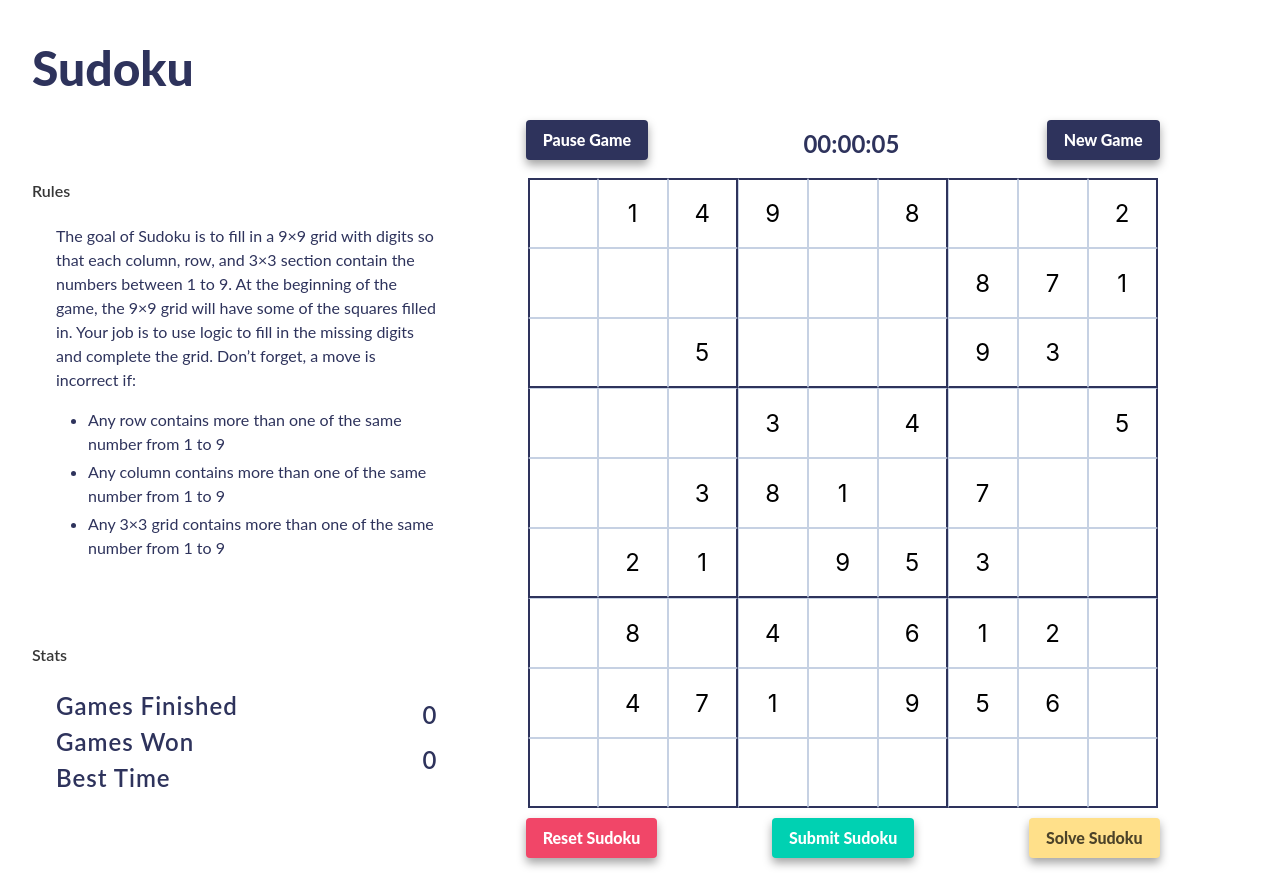
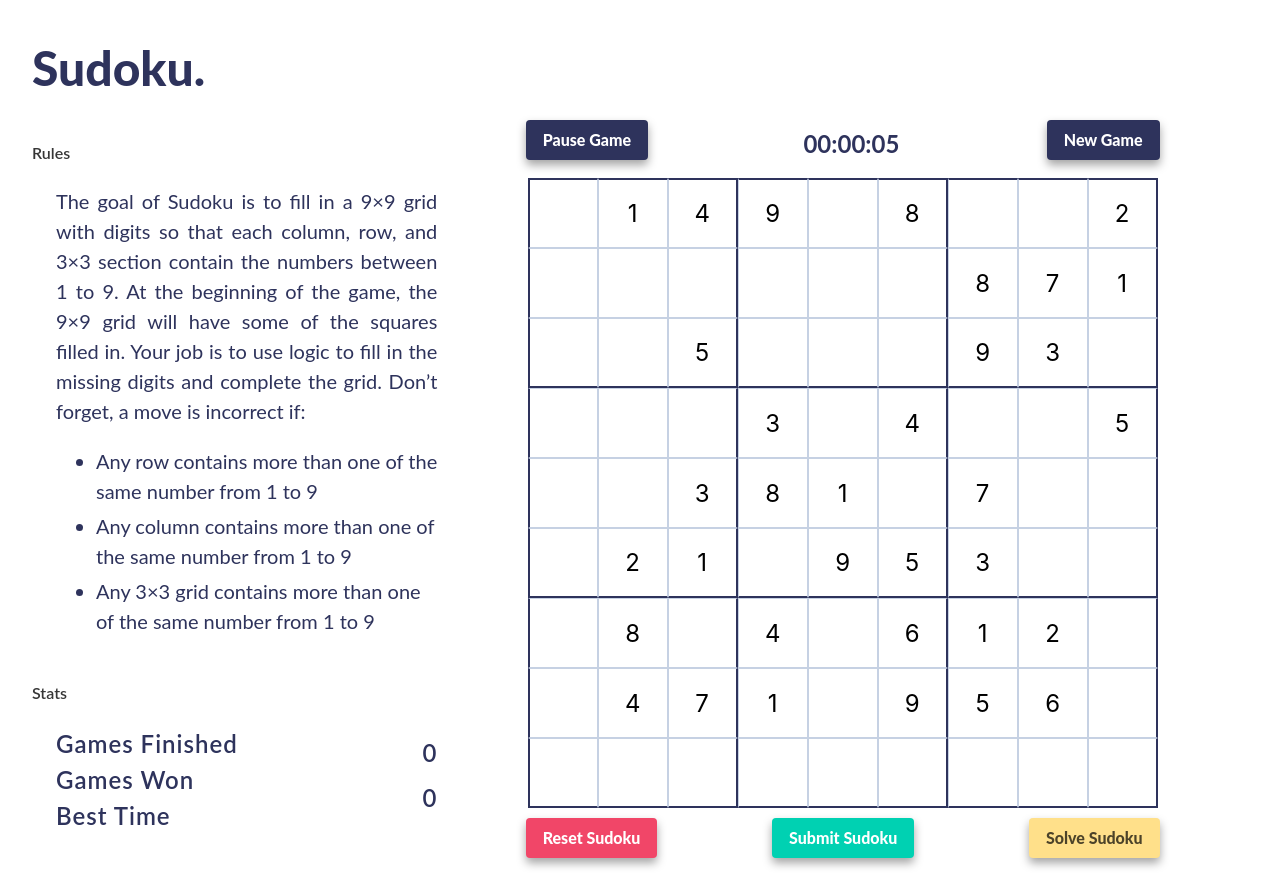
Before and after one commit to vramanalj/sudoku, a React (Create React App) app: page / in a window 1280 px wide. Built offline with nearby package versions, Linux system fonts and the light colour scheme.

Commit message:
removing unused libraries

```diff
--- a/package.json
+++ b/package.json
@@ -9,11 +9,9 @@
     "lodash": "^4.17.21",
     "node-sass": "^5.0.0",
     "react": "^17.0.2",
-    "react-bootstrap-icons": "^1.4.0",
     "react-dom": "^17.0.2",
     "react-scripts": "4.0.3",
     "react-timer-hook": "^3.0.2",
-    "tailwindcss": "^2.1.1",
     "web-vitals": "^1.1.1"
   },
   "scripts": {
--- a/src/App.js
+++ b/src/App.js
@@ -193,14 +193,14 @@ function App() {
   return (
     <div className="App">
       <header className="App-header">
-        Sudoku
+        Sudoku.
       </header>
       <div className="App-content">
         <aside className="rulesStats has-text-left">
           <div className="content">
-            <h5 className="title is-size-6	">Rules </h5>
-            <div className="pl-5">
-              <p>The goal of Sudoku is to fill in a 9×9 grid with digits so that each column, row, and 3×3 section contain the numbers between 1 to 9.
+            <h5 className="title is-size-6">Rules </h5>
+            <div className="pl-5 is-size-5">
+              <p className="has-text-justified">The goal of Sudoku is to fill in a 9×9 grid with digits so that each column, row, and 3×3 section contain the numbers between 1 to 9.
                 At the beginning of the game, the 9×9 grid will have some of the squares filled in.
                 Your job is to use logic to fill in the missing digits and complete the grid. Don’t forget, a move is incorrect if:
               </p>
```
Also changed, not shown: 1 other file (tests, documents, lock files or other folders).
